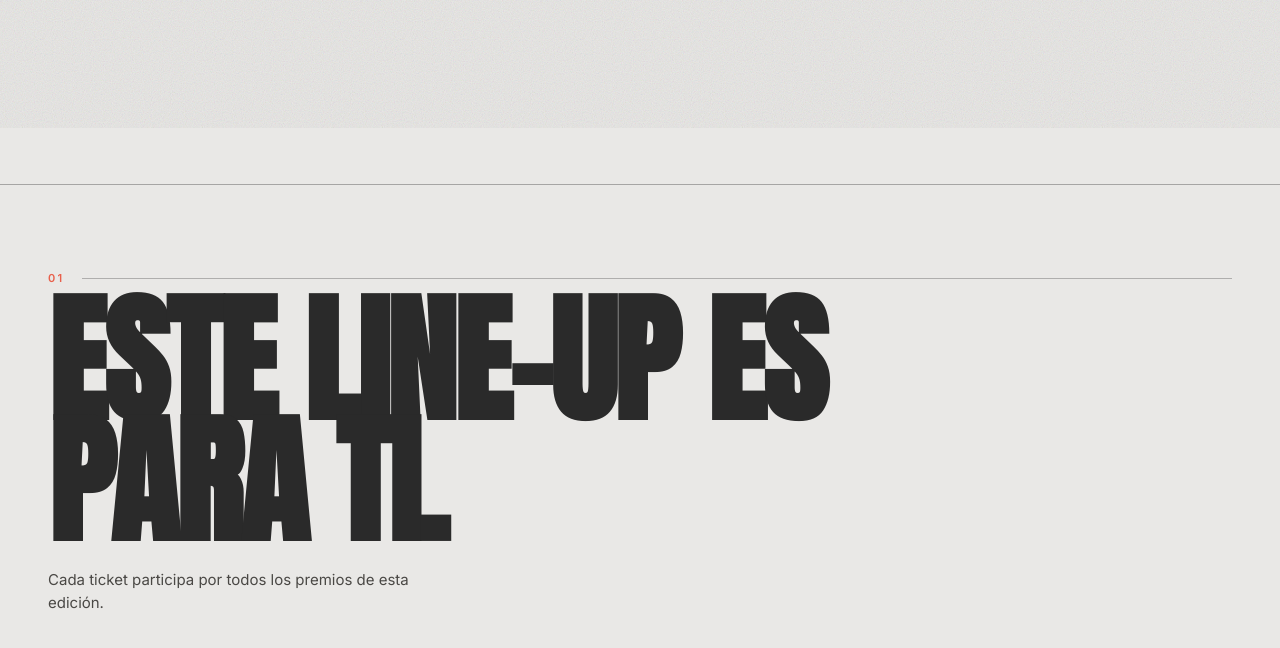
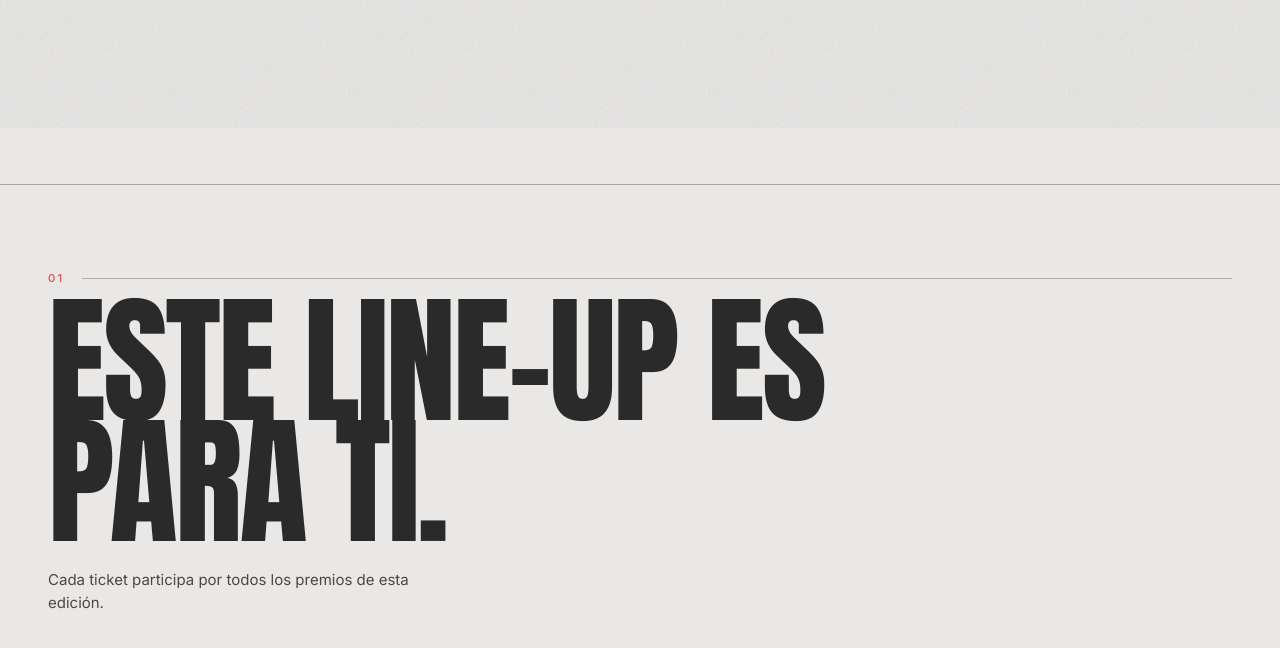
Before and after one commit to romero060523/lottery, a React (Vite) app: page / in a window 1280 px wide. Shown: the part 672-1320 px from the top of the page. Built offline with nearby package versions, Linux system fonts and the light colour scheme; no server answers; the database is empty.

Commit message:
Quita la negrita sintética de los encabezados
Anton solo tiene peso 400: la negrita que el navegador sintetizaba en h1-h6 era un accidente del prototipo y deformaba la letra.

```diff
--- a/src/index.css
+++ b/src/index.css
@@ -67,12 +67,6 @@
     overflow-x: hidden;
   }
 
-  /* El prototipo no resetea los encabezados: Anton (solo tiene peso 400) se
-     ve con la negrita sintética que el navegador aplica a h1–h6. */
-  h1, h2, h3, h4, h5, h6 {
-    font-weight: bold;
-  }
-
   a {
     color: var(--color-morado);
     text-decoration: none;
```
